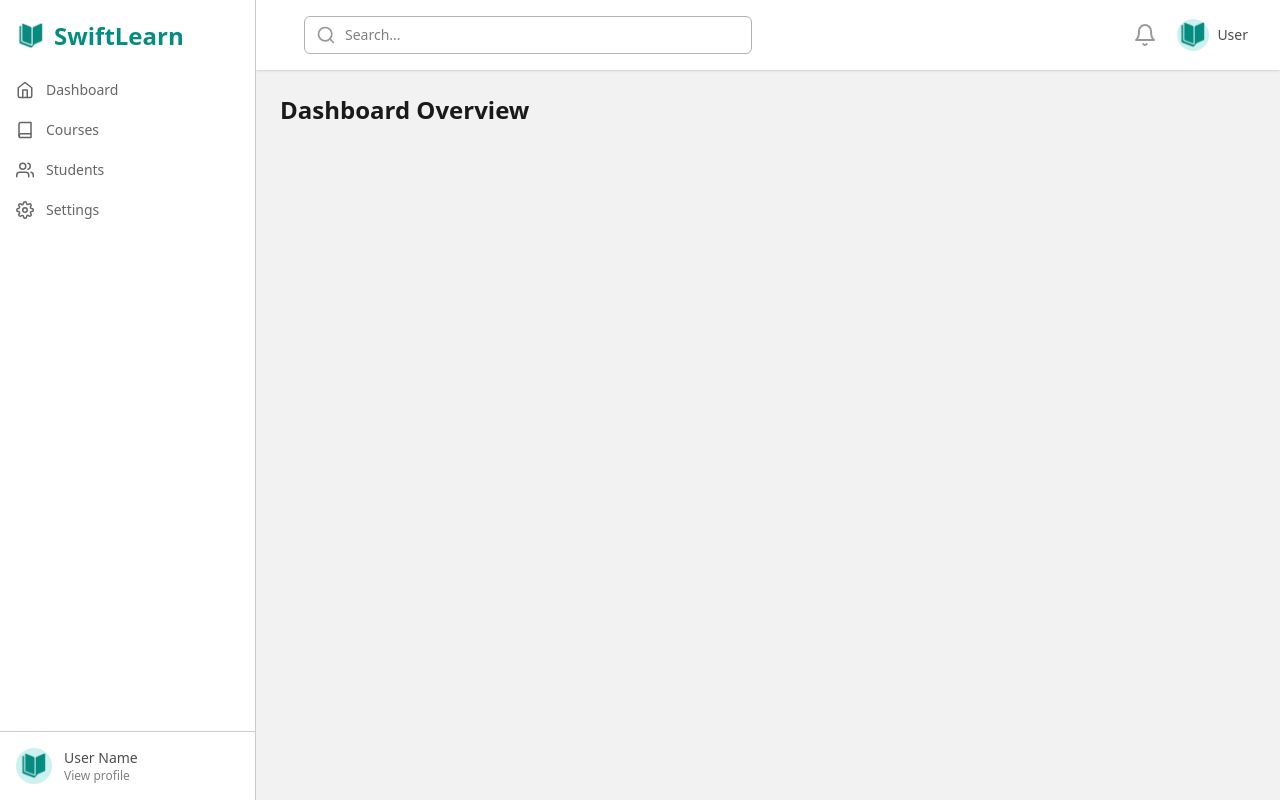
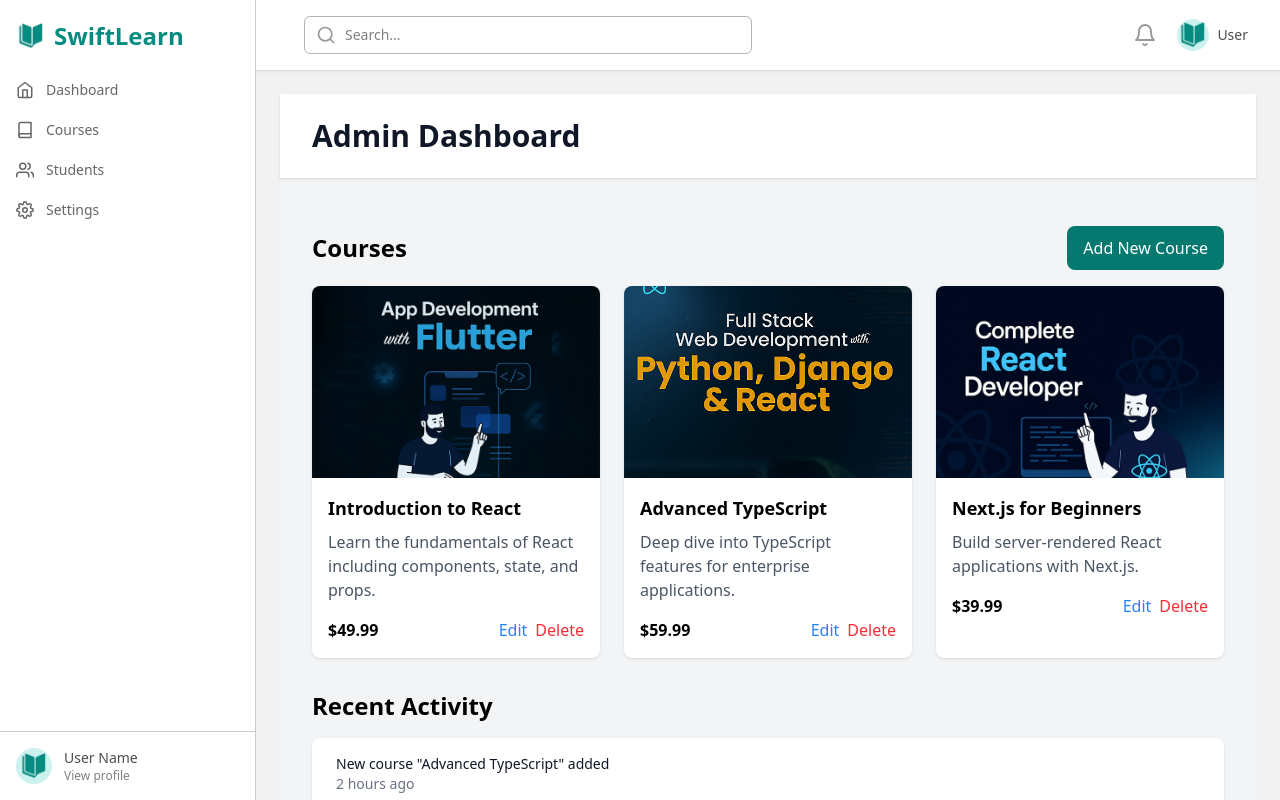
Before and after one commit to kobirul5/Swift-Learn, a Next.js app: page /dashboard in a window 1280 px wide. Built offline with nearby package versions, Linux system fonts and the light colour scheme; no server answers.

Commit message:
added admin dashboard

```diff
--- a/package.json
+++ b/package.json
@@ -18,6 +18,7 @@
     "react-hot-toast": "^2.5.2",
     "react-icons": "^5.5.0",
     "react-redux": "^9.2.0",
+    "sweetalert2": "^11.22.2",
     "swiper": "^11.2.10"
   },
   "devDependencies": {
--- /dev/null
+++ b/src/app/dashboard/AdminDashboard.tsx
@@ -0,0 +1,119 @@
+
+import { NextPage } from 'next';
+import Link from 'next/link';
+
+
+const courses = [
+  {
+    id: 1,
+    title: 'Introduction to React',
+    description: 'Learn the fundamentals of React including components, state, and props.',
+    price: 49.99,
+    thumbnail: '/courses/app-development.png'
+  },
+  {
+    id: 2,
+    title: 'Advanced TypeScript',
+    description: 'Deep dive into TypeScript features for enterprise applications.',
+    price: 59.99,
+    thumbnail: '/courses/python.png'
+  },
+  {
+    id: 3,
+    title: 'Next.js for Beginners',
+    description: 'Build server-rendered React applications with Next.js.',
+    price: 39.99,
+    thumbnail: '/courses/react-dev.png'
+  },
+];
+
+const AdminDashboard: NextPage = () => {
+  return (
+    <div className="min-h-screen bg-gray-100">
+      {/* Header */}
+      <header className="bg-white shadow">
+        <div className="max-w-7xl mx-auto py-6 px-4 sm:px-6 lg:px-8">
+          <h1 className="text-3xl font-bold text-gray-900">Admin Dashboard</h1>
+        </div>
+      </header>
+
+      {/* Main Content */}
+      <main className="max-w-7xl mx-auto py-6 sm:px-6 lg:px-8">
+        <div className="px-4 py-6 sm:px-0">
+          {/* Courses Section */}
+          <div className="mb-8">
+            <div className="flex justify-between items-center mb-4">
+              <h2 className="text-2xl font-semibold">Courses</h2>
+              <Link href={'dashboard/courses/create-course'} className="btn">
+                Add New Course
+              </Link>
+            </div>
+
+            {/* Courses Grid */}
+            <div className="grid grid-cols-1 md:grid-cols-2 lg:grid-cols-3 gap-6">
+              {courses.map((course) => (
+                <div key={course.id} className="bg-white rounded-lg shadow overflow-hidden">
+                  <img
+                    src={course.thumbnail}
+                    alt={course.title}
+                    className="w-full h-48 object-cover"
+                  />
+                  <div className="p-4">
+                    <h3 className="text-lg font-semibold mb-2">{course.title}</h3>
+                    <p className="text-gray-600 mb-4">{course.description}</p>
+                    <div className="flex justify-between items-center">
+                      <span className="font-bold">${course.price.toFixed(2)}</span>
+                      <div className="space-x-2">
+                        <button className="text-blue-500 hover:text-blue-700">
+                          Edit
+                        </button>
+                        <button className="text-red-500 hover:text-red-700">
+                          Delete
+                        </button>
+                      </div>
+                    </div>
+                  </div>
+                </div>
+              ))}
+            </div>
+          </div>
+
+          {/* Recent Activity Section */}
+          <div>
+            <h2 className="text-2xl font-semibold mb-4">Recent Activity</h2>
+            <div className="bg-white shadow overflow-hidden sm:rounded-lg">
+              <ul className="divide-y divide-gray-200">
+                <li className="px-6 py-4">
+                  <div className="flex items-center">
+                    <div className="flex-1 min-w-0">
+                      <p className="text-sm font-medium text-gray-900 truncate">
+                        New course &quot;Advanced TypeScript&quot; added
+                      </p>
+                      <p className="text-sm text-gray-500 truncate">
+                        2 hours ago
+                      </p>
+                    </div>
+                  </div>
+                </li>
+                <li className="px-6 py-4">
+                  <div className="flex items-center">
+                    <div className="flex-1 min-w-0">
+                      <p className="text-sm font-medium text-gray-900 truncate">
+                        5 new users registered
+                      </p>
+                      <p className="text-sm text-gray-500 truncate">
+                        1 day ago
+                      </p>
+                    </div>
+                  </div>
+                </li>
+              </ul>
+            </div>
+          </div>
+        </div>
+      </main>
+    </div>
+  );
+};
+
+export default AdminDashboard;
--- a/src/app/dashboard/page.tsx
+++ b/src/app/dashboard/page.tsx
@@ -1,22 +1,12 @@
+import AdminDashboard from "./AdminDashboard";
 
 
 export default function DashboardPage() {
 
   return (
     <div className="space-y-6">
-      <h2 className="text-2xl font-bold text-dark-900">Dashboard Overview</h2>
-
-      {/* Stats Cards */}
-
-      <div className="grid grid-cols-1 lg:grid-cols-3 gap-6">
-        {/* Course Progress */}
-        <div className="lg:col-span-2">
-          {/* <CourseProgress /> */}
-        </div>
-
-        {/* Recent Activity */}
-        <div className="lg:col-span-1">
-        </div>
+      <div>
+        <AdminDashboard/>
       </div>
     </div>
   );
--- a/src/app/globals.css
+++ b/src/app/globals.css
@@ -32,6 +32,6 @@
 
 @layer components {
   .btn {
-    @apply  w-full flex items-center justify-center space-x-2 bg-primary-600 hover:bg-primary-700 text-white py-2.5 px-4 rounded-lg transition-colors duration-300 cursor-pointer;
+    @apply   flex items-center justify-center space-x-2 bg-primary-600 hover:bg-primary-700 text-white py-2.5 px-4 rounded-lg transition-colors duration-300 cursor-pointer;
   }
 }
--- a/src/components/CoursesComponents/CourseBannerDetails.tsx
+++ b/src/components/CoursesComponents/CourseBannerDetails.tsx
@@ -1,93 +1,127 @@
 'use client';
 
 import { useGetCourseByIdQuery } from "@/features/courseAPI";
-import { FaCheckCircle, FaStar, FaUsers, FaClock, FaPlus } from "react-icons/fa";
-import { MdOndemandVideo } from "react-icons/md";
-import Link from "next/link";
+import { useEffect, useState } from "react";
+import { ICourse } from "@/type/course.interface";
+import Swal from "sweetalert2";
+
 
 interface CourseDetailPageProps {
   id: string;
 }
 
 export default function CourseBannerDetails({ id }: CourseDetailPageProps) {
-  const { data: course, isLoading } = useGetCourseByIdQuery(id);
+  const { data, isLoading } = useGetCourseByIdQuery(id);
+  const [course, setCourse] = useState<ICourse>()
 
-  console.log(course,"--------------------")
+
+
+
+  useEffect(() => {
+    if (!data) return;
+
+    if (data) {
+      setCourse(data.data);
+    }
+  }, [data]);
+
+  const handleEdit = () => {
+    alert(`Editing course: ${course?.title}`);
+  };
+
+  const handleDelete = () => {
+    Swal.fire({
+      title: "Are you sure?",
+      text: "You won't be able to revert this!",
+      icon: "warning",
+      showCancelButton: true,
+      confirmButtonColor: "#3085d6",
+      cancelButtonColor: "#d33",
+      confirmButtonText: "Yes, delete it!"
+    }).then((result) => {
+      if (result.isConfirmed) {
+
+
+
+        Swal.fire({
+          title: "Deleted!",
+          text: "Your file has been deleted.",
+          icon: "success"
+        });
+      }
+    });
+  };
+
+  const handleAddModule = () => {
+    alert('Add Module clicked!');
+  };
+
 
   if (isLoading) {
     return <div className="p-10 text-center text-lg">Loading course...</div>;
   }
 
   return (
-    <div className="bg-white min-h-screen">
-      {/* Banner */}
-      <div className=" py-14 px-6">
-        <div className="max-w-6xl mx-auto flex flex-col lg:flex-row justify-between items-start gap-10">
+    <div className="bg-white min-h-screen rounded-2xl">
+      <header className="bg-white shadow rounded-2xl">
+        <div className="max-w-7xl mx-auto py-4 px-4 sm:px-6 lg:px-8 flex justify-between items-center">
+          <h1 className="text-2xl font-bold text-dark-900">Course Details</h1>
+          <div className="space-x-2">
+            <button
+              onClick={handleEdit}
+              className="bg-primary-500 hover:bg-blue-600 text-white px-4 py-2 rounded"
+            >
+              Edit Course
+            </button>
+            <button
+              onClick={handleDelete}
+              className="bg-red-500 hover:bg-red-600 text-white px-4 py-2 rounded"
+            >
+              Delete Course
+            </button>
+          </div>
+        </div>
+      </header>
+
+      {/* Main Content */}
+      <main className=" mx-auto py-6 sm:px-6 lg:px-8">
+        <div className="bg-white shadow rounded-lg overflow-hidden mb-6">
+          {/* Course Thumbnail */}
+          <img
+            src={course?.thumbnail}
+            alt={course?.title}
+            className="w-full h-64 object-cover"
+          />
+
           {/* Course Info */}
-          <div className="max-w-2xl">
-            <h1 className="text-4xl font-bold mb-4">{course?.title}</h1>
-            <p className="text-dark-100 text-lg mb-6">{course.description} </p>
-            <div className="flex flex-wrap items-center gap-4 text-sm">
-              <div className="flex items-center gap-1 text-yellow-400">
-                <FaStar /> <span>4.5 (1,200 students)</span>
-              </div>
-              <span className="hidden sm:inline">|</span>
-              <span>
-                Last updated:{" "}
-                {course?.updatedAt
-                  ? new Date(course.updatedAt).toLocaleDateString()
-                  : "N/A"}
-              </span>
-            </div>
+          <div className="p-6">
+            <h2 className="text-2xl font-bold mb-2">{course?.title}</h2>
+            <p className="text-dark-600 mb-4">{course?.description}</p>
+            <p className="text-lg font-semibold">${course?.price}</p>
+          </div>
+        </div>
+
+        {/* Modules Section */}
+        <div className="bg-white shadow rounded-lg overflow-hidden">
+          <div className="p-4 border-b border-dark-200 flex justify-between items-center">
+            <h3 className="text-xl font-semibold">Modules</h3>
+            <button
+              onClick={handleAddModule}
+              className="bg-green-500 hover:bg-green-600 text-white px-4 py-2 rounded"
+            >
+              + Add Module
+            </button>
           </div>
 
-          {/* Course Actions + Pricing */}
-          <div className="bg-white text-dark-700 rounded-xl p-6 shadow-lg w-full max-w-sm">
-            <img
-              src={course?.thumbnail || "https://placehold.co/600x400?text=No+Image"}
-              alt="Course Thumbnail"
-              className="rounded-lg w-full h-48 object-cover mb-4"
-            />
-            <div className="text-2xl font-bold">${course?.price ?? "N/A"}</div>
 
-            {/* Admin Action: Add Module */}
-            <Link
-              href={`/dashboard/courses/${id}/add-module`}
-              className="mt-4 w-full flex items-center justify-center gap-2 bg-green-600 hover:bg-green-700 text-white font-bold py-2 px-4 rounded"
-            >
-              <FaPlus /> Add Module
-            </Link>
+          <div className="p-8 text-center text-dark-500">
+            No modules added yet.
+          </div>
 
-            <div className="mt-4 text-sm text-gray-600 space-y-1">
-              <p>✔ 30-Day Money-Back Guarantee</p>
-              <p>✔ Full Lifetime Access</p>
-              <p>✔ {course?.modules?.length ?? 0} Modules Included</p>
-            </div>
-          </div>
         </div>
-      </div>
+      </main>
 
-      {/* Features */}
-      <div className="max-w-6xl mx-auto px-6 py-10">
-        <div className="grid md:grid-cols-2 lg:grid-cols-4 gap-6 text-sm">
-          <div className="flex items-center gap-3 bg-gray-50 p-4 rounded-lg shadow">
-            <FaClock className="text-dark-600 text-xl" />
-            <span>Lifetime access</span>
-          </div>
-          <div className="flex items-center gap-3 bg-gray-50 p-4 rounded-lg shadow">
-            <MdOndemandVideo className="text-dark-600 text-xl" />
-            <span>On-demand videos</span>
-          </div>
-          <div className="flex items-center gap-3 bg-gray-50 p-4 rounded-lg shadow">
-            <FaUsers className="text-dark-600 text-xl" />
-            <span>1200+ students</span>
-          </div>
-          <div className="flex items-center gap-3 bg-gray-50 p-4 rounded-lg shadow">
-            <FaCheckCircle className="text-dark-600 text-xl" />
-            <span>Certificate of completion</span>
-          </div>
-        </div>
-      </div>
     </div>
-  );
+
+  )
 }
```
Also changed, not shown: 1 other file (tests, documents, lock files or other folders).
